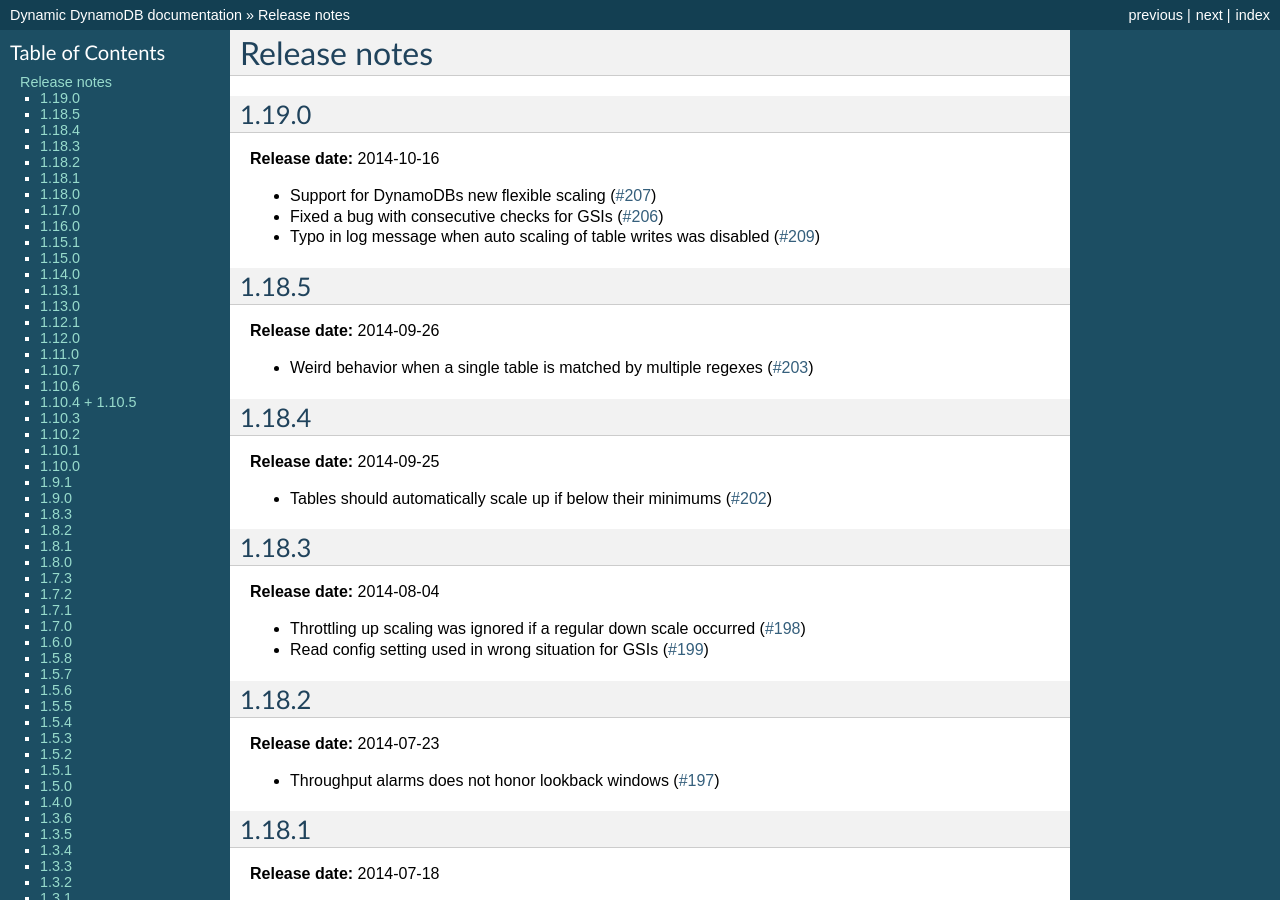
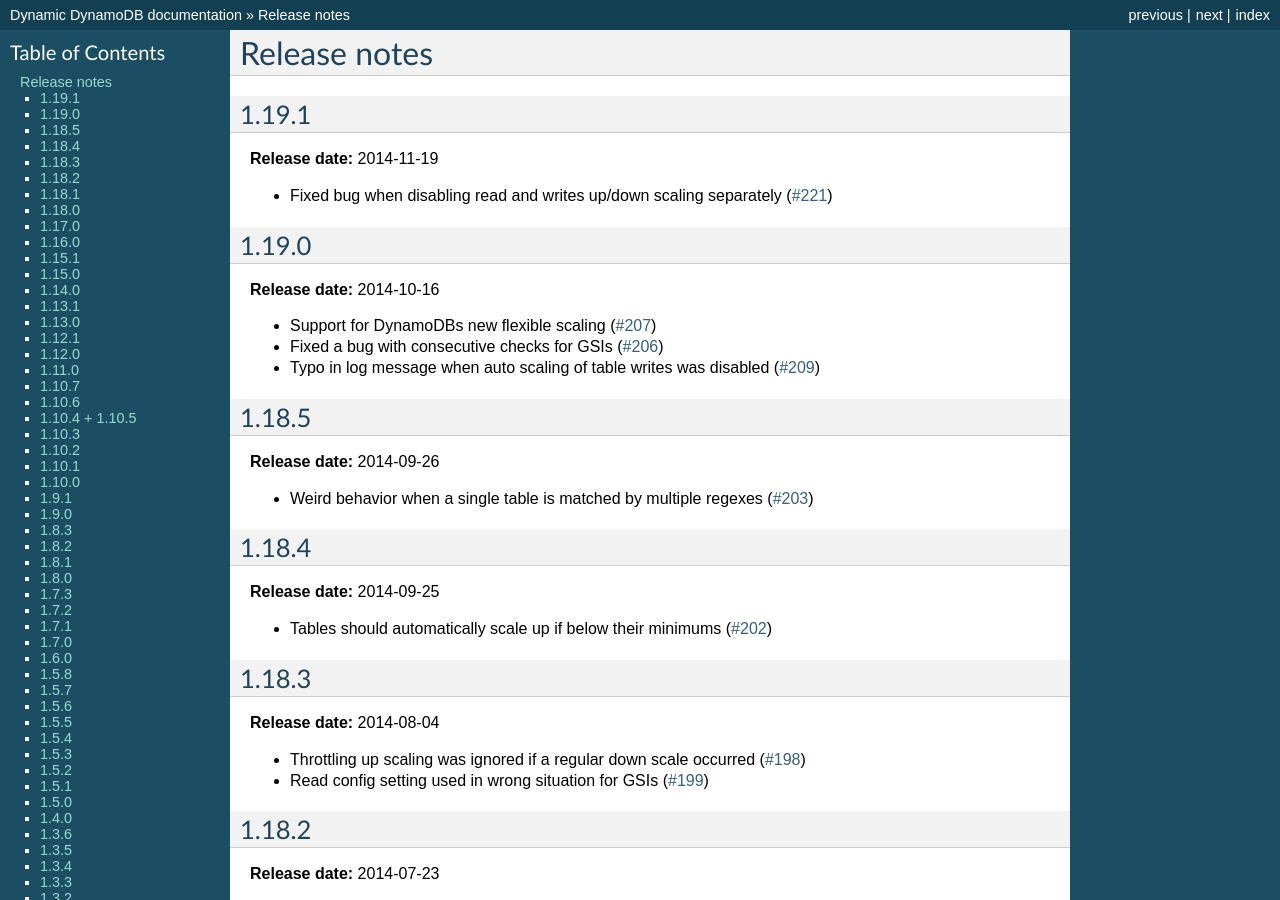
Before and after one commit to sebdah/dynamic-dynamodb, a Sphinx documentation site: the page built from docs/release_notes.rst, in a window 1280 px wide and 900 px high. Built offline with Sphinx 7.4.7, drawn with Linux system fonts in a browser that asks for light colours; the version number could not be read and is left out.

Commit message:
Updated release notes

```diff
--- a/docs/release_notes.rst
+++ b/docs/release_notes.rst
@@ -1,5 +1,12 @@
 Release notes
 =============
+
+1.19.1
+------
+
+**Release date:** 2014-11-19
+
+- Fixed bug when disabling read and writes up/down scaling separately (`#221 <https://github.com/sebdah/dynamic-dynamodb/issues/221>`__)
 
 1.19.0
 ------
```
